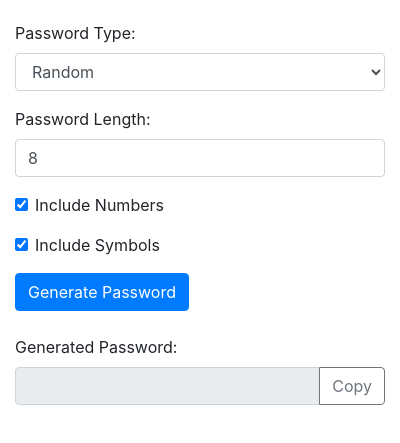
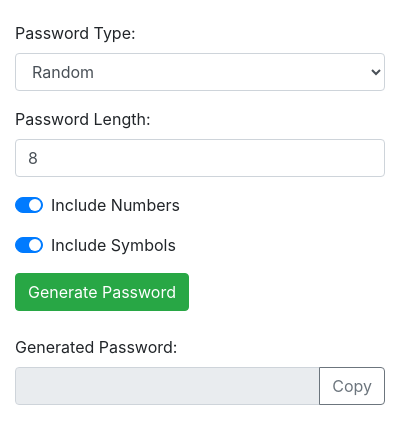
Before and after one commit to danjelhuang/password-generator, a browser extension: page client/popup.html in a window 400 px wide. Shown: the part 147-590 px from the top of the page. Drawn offline with nearby package versions, Linux system fonts and the light colour scheme.

Commit message:
use switches instead of checkboxes

```diff
--- a/client/popup.html
+++ b/client/popup.html
@@ -1,5 +1,5 @@
 <!DOCTYPE html>
-<html lang="en">
+<html lang="en" style="width: 400px;height: 300px;">
 
 <head>
     <meta charset="UTF-8">
@@ -25,15 +25,20 @@
                         <label for="passwordLength">Password Length:</label>
                         <input type="number" class="form-control" id="passwordLength" name="pwLength" min="1" value="8">
                     </div>
-                    <div class="form-group form-check">
-                        <input type="checkbox" class="form-check-input" id="includeNumbers" name="numbers" checked>
-                        <label class="form-check-label" for="includeNumbers">Include Numbers</label>
+                    <div class="form-group">
+                        <div class="custom-control custom-switch">
+                            <input type="checkbox" class="custom-control-input" id="includeNumbers" name="numbers" checked>
+                            <label class="custom-control-label" for="includeNumbers">Include Numbers</label>
+                        </div>
                     </div>
-                    <div class="form-group form-check">
-                        <input type="checkbox" class="form-check-input" id="includeSymbols" name="symbols" checked>
-                        <label class="form-check-label" for="includeSymbols">Include Symbols</label>
+                    <div class="form-group">
+                        <div class="custom-control custom-switch">
+                            <input type="checkbox" class="custom-control-input" id="includeSymbols" name="symbols" checked>
+                            <label class="custom-control-label" for="includeSymbols">Include Symbols</label>
+                        </div>
                     </div>
-                    <button type="button" class="btn btn-primary" id="generateBtn">Generate Password</button>
+
+                    <button type="button" class="btn btn-success" id="generateBtn">Generate Password</button>
 
                     <div class="form-group mt-4">
                         <label for="generatedPassword">Generated Password:</label>
```
Also changed, not shown: client/popup.js (line endings or trailing spaces).
